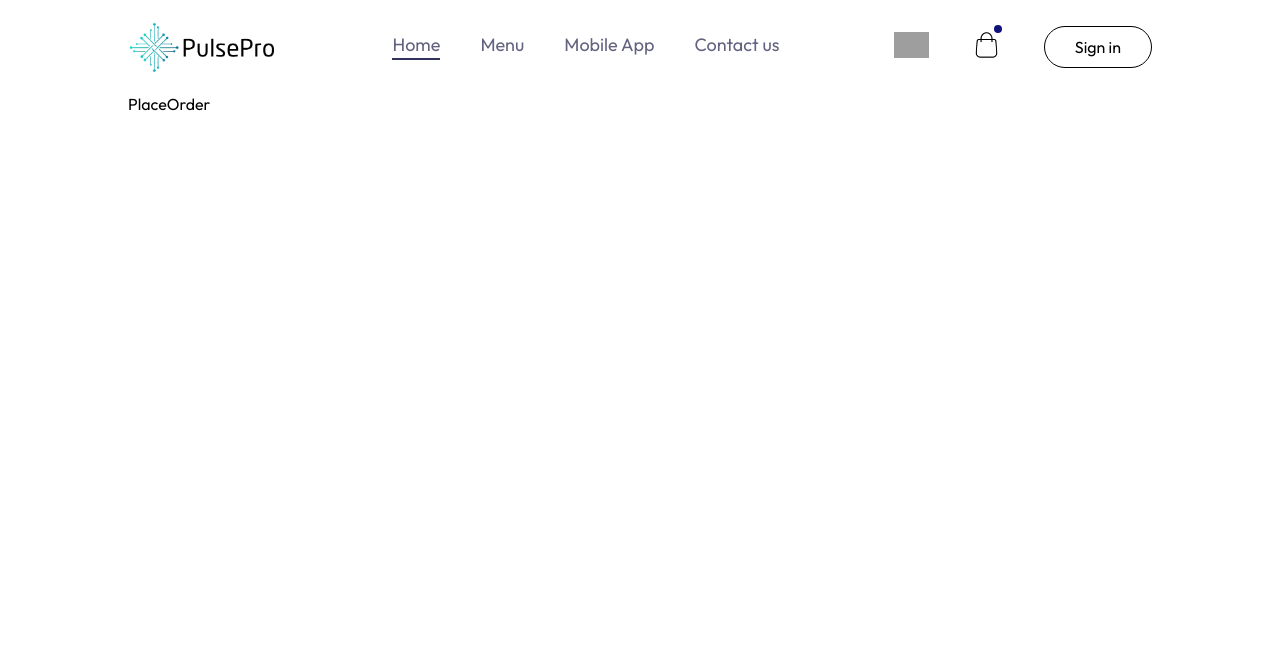
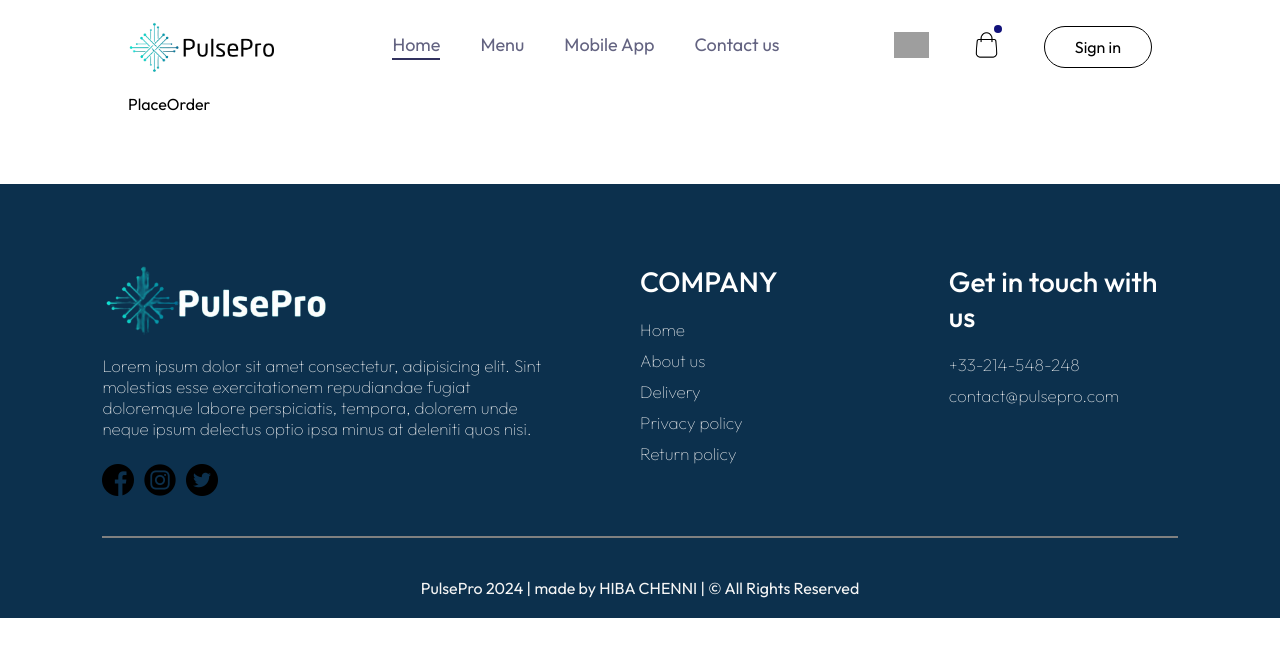
Before and after one commit to Hibajk/ecommerce_website, a React (Vite) app in the folder website_frontend/: page /order in a window 1280 px wide. Shown: the top 656 px of the page. Built offline with nearby package versions, Linux system fonts and the light colour scheme; grey boxes are pictures that could not be loaded.

Commit message:
website's footer section completed

```diff
--- a/website_frontend/src/App.jsx
+++ b/website_frontend/src/App.jsx
@@ -4,9 +4,11 @@
 import Home from './pages/Home/Home'
 import Cart from './pages/Cart/Cart'
 import PlaceOrder from './pages/PlaceOrder/PlaceOrder'
+import Footer from './components/Footer/Footer'
 
 const App = () => {
   return (
+    <>
       <div className='app'>
         <Navbar/>
         <Routes>
@@ -15,6 +17,8 @@
           <Route path='/order' element={<PlaceOrder/>}/>
         </Routes>
       </div>
+      <Footer/>
+    </>
   )
 }
 
--- /dev/null
+++ b/website_frontend/src/components/Footer/Footer.css
@@ -0,0 +1,64 @@
+.footer{
+    color: whitesmoke;
+    background-color: rgb(12, 48, 77);
+    display: flex;
+    flex-direction: column;
+    align-items: center;
+    gap: 20px;
+    padding: 20px 8vw;
+    padding-top: 80px;
+    margin-top: 70px;
+}
+
+.footer-content{
+    width: 100%;
+    display: grid;
+    grid-template-columns: 2fr 1fr 1fr;
+    gap: 80px;
+}
+
+.footer-content-left, .footer-content-right, .footer-content-center {
+    display: flex;
+    flex-direction: column;
+    align-items: start;
+    gap: 20px;
+}
+
+.footer-content-left li, .footer-content-right li, .footer-content-center li {
+    list-style: none;
+    margin-bottom: 10px;
+    cursor: pointer;
+    font-weight: 100;
+    font-size: 17px;
+}
+
+.text1{
+    font-weight: 100;
+    font-size: 17px;
+}
+
+.image1{
+    width: 230px;
+}
+
+.footer-content-right h2, .footer-content-center h2{
+    color: white;
+    font-weight: 500;
+    font-size: 28px;
+}
+
+.footer-social-icons{
+    margin-top: 5px;
+    display: flex;
+    justify-content: center;
+    align-items: center;
+    gap: 10px;
+}
+
+.footer hr{
+    width: 100%;
+    height: 2px;
+    margin: 20px 0;
+    background-color: grey;
+    border: none;
+}
--- /dev/null
+++ b/website_frontend/src/components/Footer/Footer.jsx
@@ -0,0 +1,44 @@
+import React from 'react'
+import './Footer.css'
+import { assets } from '../../assets/assets'
+
+const Footer = () => {
+  return (
+    <div className='footer' id='footer'>
+        <div className="footer-content">
+            <div className="footer-content-left">
+                <img className='image1' src={assets.footerlogo} alt="" />
+                <p className='text1'>Lorem ipsum dolor sit amet consectetur, adipisicing elit. Sint molestias esse exercitationem repudiandae fugiat doloremque labore perspiciatis, tempora, dolorem unde neque ipsum delectus optio ipsa minus at deleniti quos nisi.</p>
+                <div className="footer-social-icons">
+                    <img src={assets.facebook} alt="" />
+                    <img src={assets.instagram} alt="" />
+                    <img src={assets.twitter} alt="" />
+                </div>
+            </div>
+            <div className="footer-content-right">
+                <h2>COMPANY</h2>
+                <ul>
+                    <li>Home</li>
+                    <li>About us</li>
+                    <li>Delivery</li>
+                    <li>Privacy policy</li>
+                    <li>Return policy</li>
+                </ul>
+            </div>
+            <div className="footer-content-center">
+                <h2>Get in touch with us</h2>
+                <ul>
+                    <li>+33-214-548-248</li>
+                    <li>contact@pulsepro.com</li>
+                </ul>
+            </div>
+        </div>
+        <hr />
+        <p className='footer-copyright'>
+            PulsePro 2024 | made by HIBA CHENNI | &copy; All Rights Reserved
+        </p>
+    </div>
+  )
+}
+
+export default Footer
```
Lines whose indentation alone changed are shown as unchanged.
